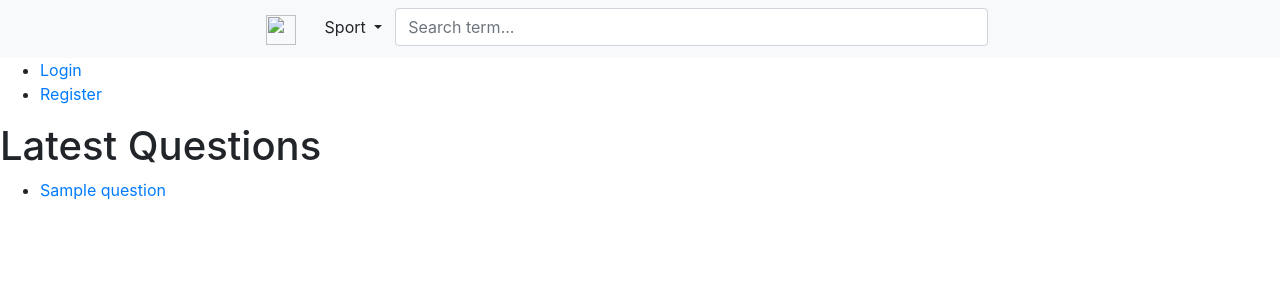
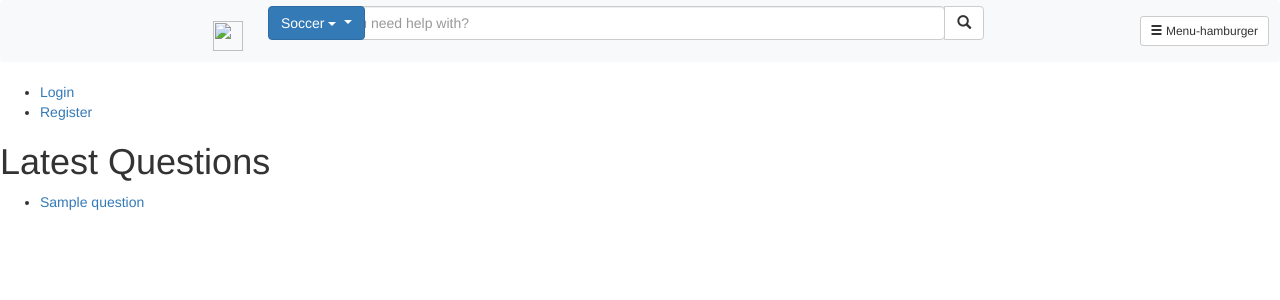
Before and after one commit to sq2021/online-coach, a Django app: page / in a window 1280 px wide. Shown: the top 300 px of the page. Run offline with Django 3.2, Linux system fonts and the light colour scheme; tables that the repository leaves empty hold one stand-in row (values such as "Sample post"); some libraries are stand-ins or nearby versions.

Commit message:
update frontend's layout

```diff
--- a/onlinecoach/home/templates/home/base.html
+++ b/onlinecoach/home/templates/home/base.html
@@ -5,6 +5,7 @@
     <meta name="viewport" content="width=device-width, initial-scale=1.0">
     <meta http-equiv="X-UA-Compatible" content="ie=edge">
     <link rel="stylesheet" href="https://stackpath.bootstrapcdn.com/bootstrap/4.3.1/css/bootstrap.min.css">
+    <link rel="stylesheet" href="https://maxcdn.bootstrapcdn.com/bootstrap/4.0.0-alpha.2/css/bootstrap.min.css" integrity="sha384-y3tfxAZXuh4HwSYylfB+J125MxIs6mR5FOHamPBG064zB+AFeWH94NdvaCBm8qnd" crossorigin="anonymous">
     <title>{% block title %}Online Coach{% endblock %}</title>
 </head>
 <body>
@@ -14,33 +15,40 @@
             <span class="navbar-toggler-icon"></span>
         </button>
         <div class="mx-auto d-flex" style="width: 60% !important">
+            <!-- Website Icon -->
             <a class="navbar-brand" href="#"><img src="https://cdn4.iconfinder.com/data/icons/new-google-logo-2015/400/new-google-favicon-512.png" width="30vw" height="30vw" alt=""></a>
+
+            <!-- Search Bar -->
             <div id="dropdown-menu" class="input-group-btn search-panel" style="position:relative !important">
-                    <button type="button" class="btn btn-default dropdown-toggle" data-toggle="dropdown">
-                        <span id="search_concept">Sport</span> <span class="caret"></span>
+                    <button type="button" class="btn btn-primary dropdown-toggle" data-toggle="dropdown" id="dropdown-button" style="margin-right:-5px !important">
+                        <span id="search_concept">Soccer</span> <span class="caret"></span>
                     </button>
                     <ul class="dropdown-menu">
-                        <li><a href="">Football</a></li>
-                        <li><a href="">Basketball</a></li>
-                        <li><a href="">Ice Hockey</a></li>
-                        <li><a href="">Baseball</a></li>
-                        <li><a href="">Soccer</a></li>
-                        <li><a href="">Martial Arts</a></li>
-                        <li><a href="">Golf</a></li>
-                        <li><a href="">Tennis</a></li>
-                        <li><a href="">Swimming</a></li>
-                        <li><a href="">Track</a></li>
-                        <li><a href="">Volleyball</a></li>
-                        <li><a href="">Gymnastics</a></li>
-                        <li><a href="">Bodybuilding</a></li>
+                        <li><a href="#">Football</a></li>
+                        <li><a href="#">Basketball</a></li>
+                        <li><a href="#">Ice Hockey</a></li>
+                        <li><a href="#">Baseball</a></li>
+                        <li><a href="#">Soccer</a></li>
+                        <li><a href="#">Martial Arts</a></li>
+                        <li><a href="#">Golf</a></li>
+                        <li><a href="#">Tennis</a></li>
+                        <li><a href="#">Swimming</a></li>
+                        <li><a href="#">Track</a></li>
+                        <li><a href="#">Volleyball</a></li>
+                        <li><a href="#">Gymnastics</a></li>
+                        <li><a href="#">Bodybuilding</a></li>
                     </ul>
                 </div>
                 <input type="hidden" name="search_param" value="all" id="search_param">
-                <input type="text" class="form-control" name="x" placeholder="Search term...">
+                <input type="text" class="form-control" name="search-input" placeholder="What do you need help with?">
                 <span class="input-group-btn">
                     <button class="btn btn-default" type="button"><span class="glyphicon glyphicon-search"></span></button>
                 </span>
         </div>
+        <!-- Menu Icon -->
+        <button type="button" class="btn btn-default btn-sm">
+            <span class="glyphicon glyphicon-menu-hamburger"></span> Menu-hamburger
+        </button>
     </nav>
     {% block content %}
     {% endblock %}
@@ -51,8 +59,8 @@
     <script>
         $(function(){
             $("#dropdown-menu li a").click(function(){
-                $(".btn:first-child").text($(this).text());
-                $(".btn:first-child").val($(this).text());
+                $("#dropdown-button").text($(this).text());
+                $("#dropdown-button").val($(this).text());
             });
         });
     </script>
```
Also changed, not shown: onlinecoach/home/admin.py (+1 -14 lines).
